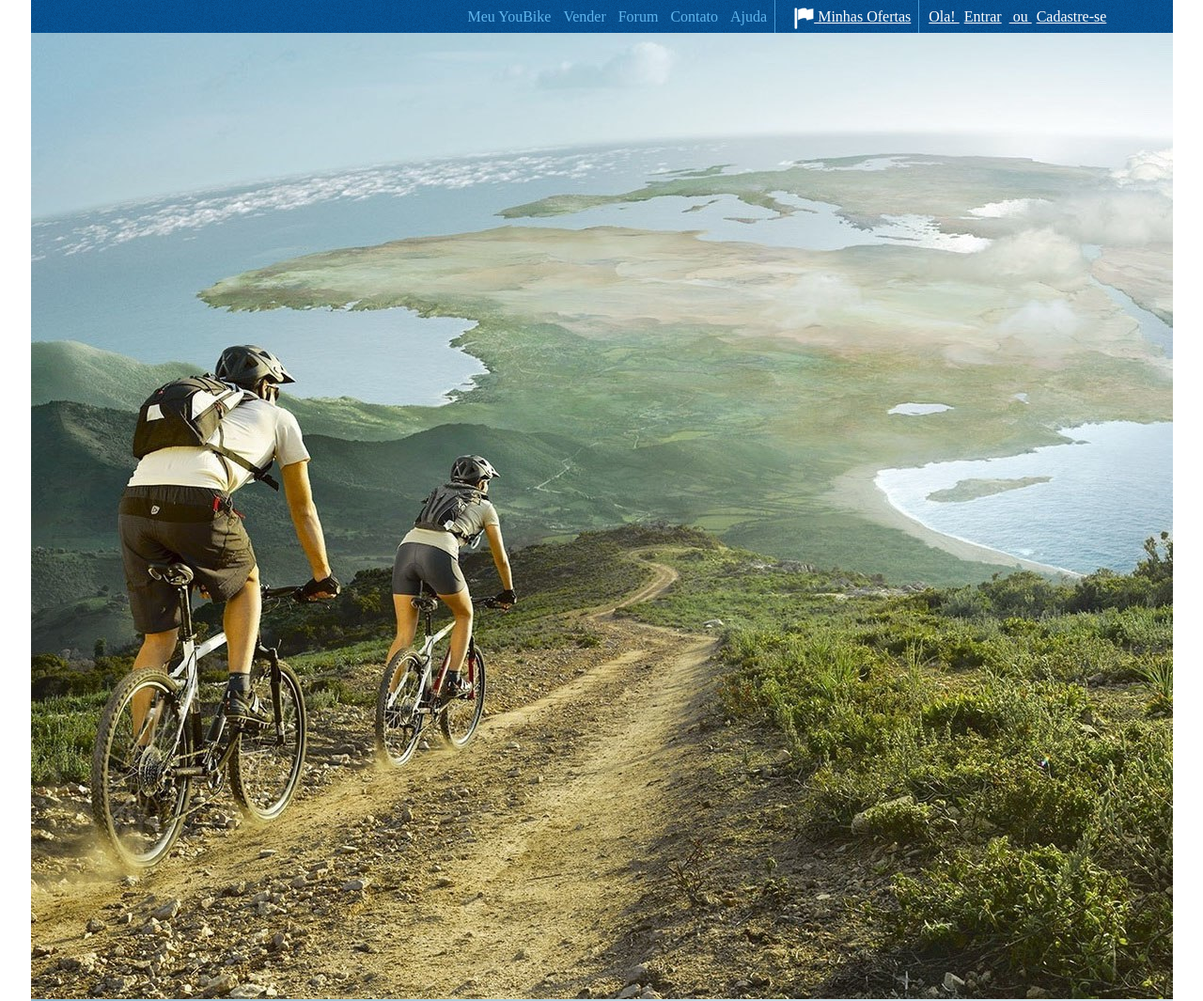
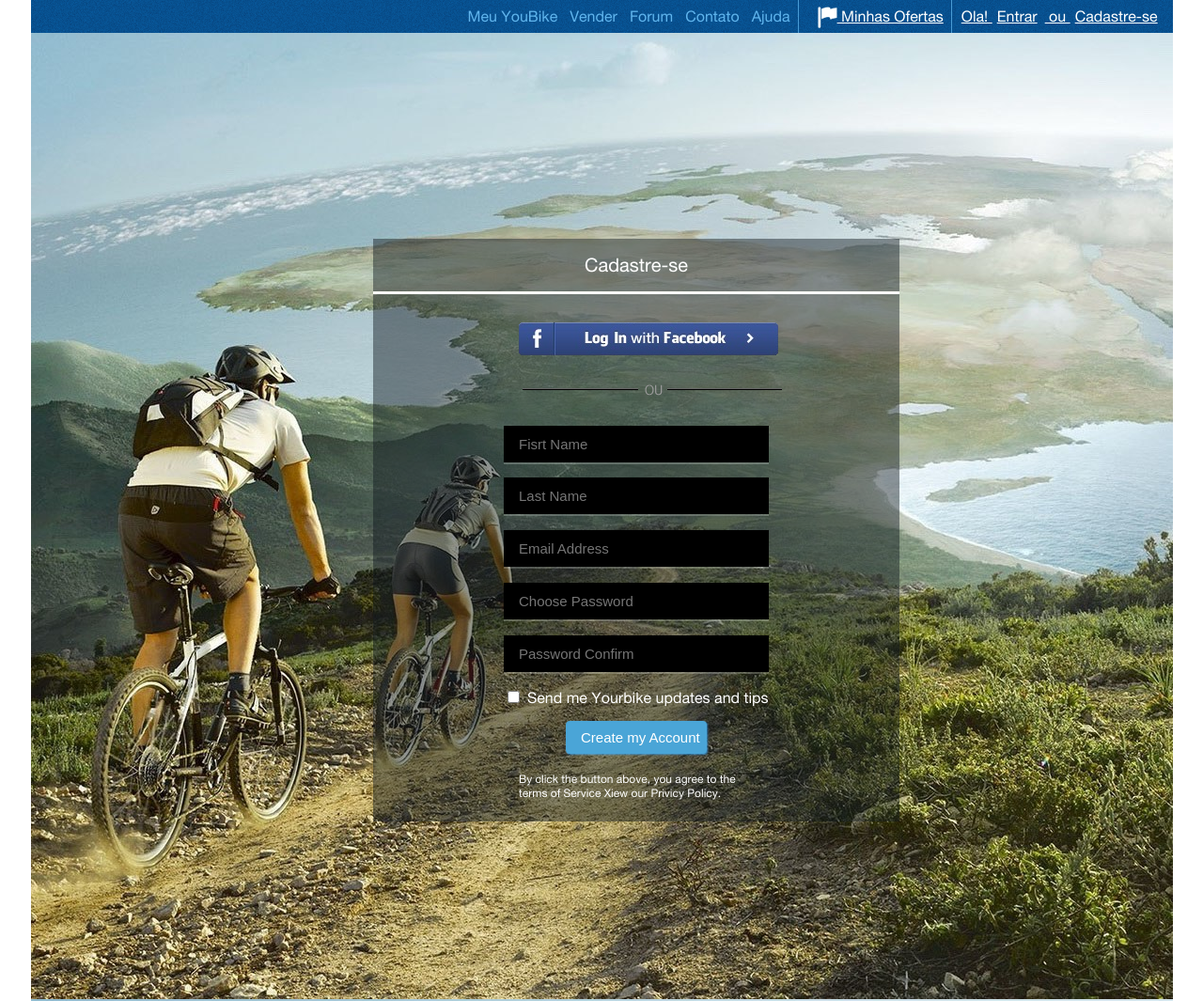
Before and after one commit to Erushenko/Erushenko.github.io, a plain HTML site: page goit/task_05/index_p1.html in a window 1280 px wide. Shown: the whole page at 94% size. Drawn offline with Linux system fonts and the light colour scheme.

Commit message:
task_05 part2

```diff
--- a/goit/task_05/css/style.css
+++ b/goit/task_05/css/style.css
@@ -1,5 +1,10 @@
+@font-face {
+    font-family: Helvetica Neue;
+    src: url(../fonts/HelveticaNeue.ttf);
+   }
+
 body{
-
+font-family: Helvetica Neue;
 }
 
 .wrapper{
@@ -12,6 +17,7 @@ body{
   height: 1030px;
   position: relative;
   background-image: url("../img/background.jpg");
+  /*font-family: Helvetica Neue;*/
 }
 .clearfix:after {
   content:'';
@@ -66,3 +72,64 @@ body{
     vertical-align: middle;
     padding-left: 5px;
  }
+
+.register{
+  width: 560px;
+  height:620px;
+  background: rgba(15, 24, 29, 0.45);
+  margin: 18% 30%;
+  position: absolute;
+  color: white;
+}
+
+#f_auth input:not([type="checkbox"]),
+#f_auth a,
+.line{
+  display: block;
+  text-align: left;
+  padding-left: 15px;
+  padding-right: 15px;
+	height: 35px;
+	margin: 3% auto;;
+  width: 250px;
+  color:#FFFFFF;
+  font-size: 15px;
+}
+.line{
+  margin: 20px auto;
+}
+#f_auth input[type="submit"]{
+  width: 150px;
+  border-radius: 4px;
+  border: 1px solid #4AA5D7;
+  background: #4AA5D7;
+  box-shadow: 1px 1px 2px rgba(57, 162, 245, 0.7) ;
+  cursor: pointer;
+}
+
+.bg_black{
+  background: black;
+  border: 1px solid black;
+  box-shadow: 0 2px  rgba(237, 243, 237, 0.23);
+}
+.bg_black:focus{
+  background: #1B5288;
+  border: 1px solid #1B5288;
+  box-shadow:  0 0 10px #A4C9EF;
+  }
+
+.line p{
+  font-size: 12px;
+  line-height: 1.2;
+}
+.check,
+.title{
+  text-align: center;
+}
+
+.title{
+  border-bottom: 3px solid rgb(255, 255, 249);
+  font-size: 20px;
+  padding: 18px;
+  margin-bottom: 30px;
+  }
--- a/goit/task_05/index_p1.html
+++ b/goit/task_05/index_p1.html
@@ -23,7 +23,36 @@
   </div>
 
   <div class="container">
+    <div class="register">
+      <form action="#" method="post" id="f_auth">
 
+        <div class="title">
+          Cadastre-se
+        </div>
+
+        <a href="#"><img src="img/btn_fb.png" alt="Sing in with FB"/></a>
+
+        <div class="line"><img src="img/line.png" alt="line" /></div>
+
+        <input type="text"   class="bg_black" name="first" placeholder="Fisrt Name">
+        <input type="text"   class="bg_black" name="last"  placeholder="Last Name">
+        <input type="email"   class="bg_black" name="mail" placeholder="Email Address">
+        <input type="password"   class="bg_black" name="pass" placeholder="Choose Password">
+        <input type="password"   class="bg_black" name="conf" placeholder="Password Confirm">
+
+        <div class="check">
+          <input type="checkbox" id="send">
+          <label for="send">Send me Yourbike updates and tips</label>
+        </div>
+
+        <input   type="submit" value="Create my Account">
+
+        <div class="line">
+          <p>By click the button above, you agree to the terms of Service Xiew our Privicy Policy.</p>
+        </div>
+
+    </form>
+  </div>
 
   </div>
 
```
Also changed, not shown: goit/task_05/fonts/HelveticaNeue.ttf (added), goit/task_05/img/btn_fb.jpg (added), goit/task_05/img/btn_fb.png (added), goit/task_05/img/line.png (added), 2 other files.
